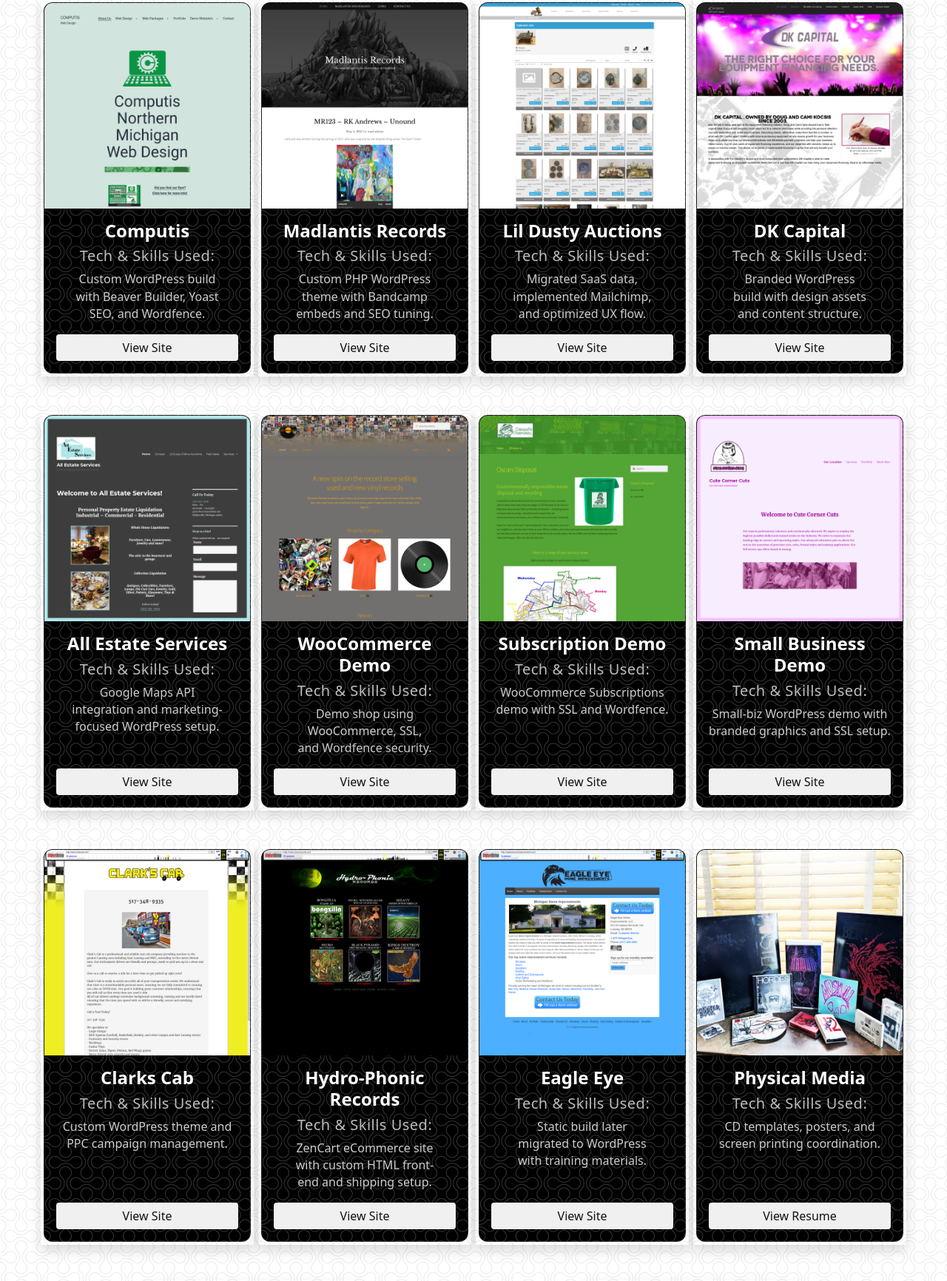
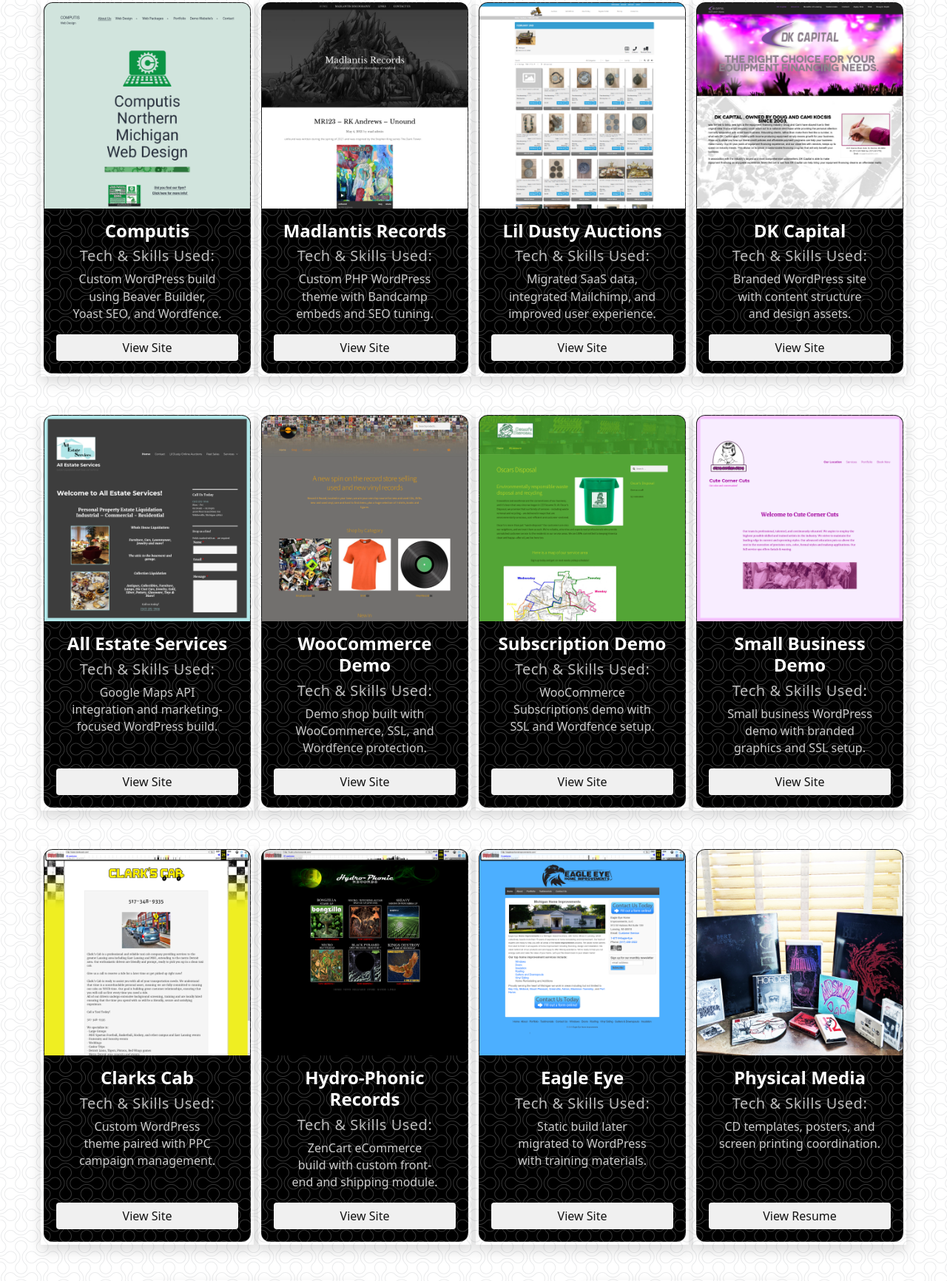
Before and after one commit to ComputisClark/phllpclrk-com, a PHP site: page / in a window 1280 px wide. Shown: the part 751-2483 px from the top of the page at 74% size. Run offline with PHP 8.4, Linux system fonts and the light colour scheme; some libraries are stand-ins or nearby versions.

Commit message:
Add files via upload

```diff
--- a/data/projects.php
+++ b/data/projects.php
@@ -1,201 +1,202 @@
 <?php
-// ============================================
-// phllpclrk.com – Portfolio Projects
-// ============================================
+// ============================================================
+// phllpclrk.com — Portfolio Projects Data
+// Structured list used by index.php to render the project grid
+// ============================================================
 
 $projects = [
 
-  // 2024
+  // === 2024 ===
   [
-    'title'   => 'Computis',
-    'img'     => 'images/Computis.png',
-    'alt'     => 'Computis website',
-    'url'     => 'https://www.computis.us/',
-    'desc'    => 'Custom WordPress build with Beaver Builder, Yoast SEO, and Wordfence.',
-    'button'  => 'View Site',
-    'external'=> true,
-    'year'    => 2024,
-    'month'   => 8,
+    'title'    => 'Computis',
+    'img'      => 'images/Computis.png',
+    'alt'      => 'Computis website',
+    'url'      => 'https://www.computis.us/',
+    'desc'     => 'Custom WordPress build using Beaver Builder, Yoast SEO, and Wordfence.',
+    'button'   => 'View Site',
+    'external' => true,
+    'year'     => 2024,
+    'month'    => 8,
   ],
   [
-    'title'   => 'Madlantis Records',
-    'img'     => 'images/MadlantisRecords.png',
-    'alt'     => 'Madlantis Records site',
-    'url'     => 'https://madlantisrecords.com/',
-    'desc'    => 'Custom PHP WordPress theme with Bandcamp embeds and SEO tuning.',
-    'button'  => 'View Site',
-    'external'=> true,
-    'year'    => 2024,
-    'month'   => 7,
+    'title'    => 'Madlantis Records',
+    'img'      => 'images/MadlantisRecords.png',
+    'alt'      => 'Madlantis Records site',
+    'url'      => 'https://madlantisrecords.com/',
+    'desc'     => 'Custom PHP WordPress theme with Bandcamp embeds and SEO tuning.',
+    'button'   => 'View Site',
+    'external' => true,
+    'year'     => 2024,
+    'month'    => 7,
   ],
 
-  // 2023
+  // === 2023 ===
   [
-    'title'   => 'Lil Dusty Auctions',
-    'img'     => 'images/lilDusty4.png',
-    'alt'     => 'Lil Dusty Auctions site',
-    'url'     => 'https://www.lildustyonline.com/',
-    'desc'    => 'Migrated SaaS data, implemented Mailchimp, and optimized UX flow.',
-    'button'  => 'View Site',
-    'external'=> true,
-    'year'    => 2023,
-    'month'   => 11,
+    'title'    => 'Lil Dusty Auctions',
+    'img'      => 'images/lilDusty4.png',
+    'alt'      => 'Lil Dusty Auctions site',
+    'url'      => 'https://www.lildustyonline.com/',
+    'desc'     => 'Migrated SaaS data, integrated Mailchimp, and improved user experience.',
+    'button'   => 'View Site',
+    'external' => true,
+    'year'     => 2023,
+    'month'    => 11,
   ],
 
-  // 2022
+  // === 2022 ===
   [
-    'title'   => 'DK Capital',
-    'img'     => 'images/DKCapital.png',
-    'alt'     => 'DK Capital site',
-    'url'     => 'https://www.dkcapitalinc.com/',
-    'desc'    => 'Branded WordPress build with design assets and content structure.',
-    'button'  => 'View Site',
-    'external'=> true,
-    'year'    => 2022,
-    'month'   => 9,
+    'title'    => 'DK Capital',
+    'img'      => 'images/DKCapital.png',
+    'alt'      => 'DK Capital site',
+    'url'      => 'https://www.dkcapitalinc.com/',
+    'desc'     => 'Branded WordPress site with content structure and design assets.',
+    'button'   => 'View Site',
+    'external' => true,
+    'year'     => 2022,
+    'month'    => 9,
   ],
 
-  // 2021
+  // === 2021 ===
   [
-    'title'   => 'All Estate Services',
-    'img'     => 'images/AllEstateServices.png',
-    'alt'     => 'All Estate Services site',
-    'url'     => 'https://allestateservices.com/',
-    'desc'    => 'Google Maps API integration and marketing-focused WordPress setup.',
-    'button'  => 'View Site',
-    'external'=> true,
-    'year'    => 2021,
-    'month'   => 6,
+    'title'    => 'All Estate Services',
+    'img'      => 'images/AllEstateServices.png',
+    'alt'      => 'All Estate Services site',
+    'url'      => 'https://allestateservices.com/',
+    'desc'     => 'Google Maps API integration and marketing-focused WordPress build.',
+    'button'   => 'View Site',
+    'external' => true,
+    'year'     => 2021,
+    'month'    => 6,
   ],
 
-  // 2020
+  // === 2020 ===
   [
-    'title'   => 'WooCommerce Demo',
-    'img'     => 'images/RecordARound.png',
-    'alt'     => 'WooCommerce demo',
-    'url'     => 'https://recordlabel.computis.us/',
-    'desc'    => 'Demo shop using WooCommerce, SSL, and Wordfence security.',
-    'button'  => 'View Site',
-    'external'=> true,
-    'year'    => 2020,
-    'month'   => 10,
+    'title'    => 'WooCommerce Demo',
+    'img'      => 'images/RecordARound.png',
+    'alt'      => 'WooCommerce demo',
+    'url'      => 'https://recordlabel.computis.us/',
+    'desc'     => 'Demo shop built with WooCommerce, SSL, and Wordfence protection.',
+    'button'   => 'View Site',
+    'external' => true,
+    'year'     => 2020,
+    'month'    => 10,
   ],
   [
-    'title'   => 'Northern Sludge',
-    'img'     => 'images/NorthernSludge.png',
-    'alt'     => 'Northern Sludge blog',
-    'url'     => 'https://northernsludge.com/',
-    'desc'    => 'Custom blog layout with Yoast SEO and performance tweaks.',
-    'button'  => 'View Site',
-    'external'=> true,
-    'year'    => 2020,
-    'month'   => 7,
+    'title'    => 'Northern Sludge',
+    'img'      => 'images/NorthernSludge.png',
+    'alt'      => 'Northern Sludge blog',
+    'url'      => 'https://northernsludge.com/',
+    'desc'     => 'Custom blog layout with Yoast SEO and performance optimization.',
+    'button'   => 'View Site',
+    'external' => true,
+    'year'     => 2020,
+    'month'    => 7,
   ],
   [
-    'title'   => 'Sunrise Social',
-    'img'     => 'images/SunriseSocial.png',
-    'alt'     => 'Sunrise Social site',
-    'url'     => 'https://www.sunrisesocial.net/',
-    'desc'    => 'Branding, logo design, and WordPress security configuration.',
-    'button'  => 'View Site',
-    'external'=> true,
-    'year'    => 2020,
-    'month'   => 4,
+    'title'    => 'Sunrise Social',
+    'img'      => 'images/SunriseSocial.png',
+    'alt'      => 'Sunrise Social site',
+    'url'      => 'https://www.sunrisesocial.net/',
+    'desc'     => 'Branding, logo design, and secure WordPress configuration.',
+    'button'   => 'View Site',
+    'external' => true,
+    'year'     => 2020,
+    'month'    => 4,
   ],
   [
-    'title'   => 'Subscription Demo',
-    'img'     => 'images/OscarsDisposal.png',
-    'alt'     => 'Subscription demo',
-    'url'     => 'https://disposal.computis.us/',
-    'desc'    => 'WooCommerce Subscriptions demo with SSL and Wordfence.',
-    'button'  => 'View Site',
-    'external'=> true,
-    'year'    => 2020,
-    'month'   => 2,
+    'title'    => 'Subscription Demo',
+    'img'      => 'images/OscarsDisposal.png',
+    'alt'      => 'Subscription demo',
+    'url'      => 'https://disposal.computis.us/',
+    'desc'     => 'WooCommerce Subscriptions demo with SSL and Wordfence setup.',
+    'button'   => 'View Site',
+    'external' => true,
+    'year'     => 2020,
+    'month'    => 2,
   ],
 
-  // 2019
+  // === 2019 ===
   [
-    'title'   => 'Small Business Demo',
-    'img'     => 'images/CuteCornerCuts.png',
-    'alt'     => 'Small Business demo',
-    'url'     => 'http://www.salon.computis.us/',
-    'desc'    => 'Small-biz WordPress demo with branded graphics and SSL setup.',
-    'button'  => 'View Site',
-    'external'=> true,
-    'year'    => 2019,
-    'month'   => 11,
+    'title'    => 'Small Business Demo',
+    'img'      => 'images/CuteCornerCuts.png',
+    'alt'      => 'Small Business demo',
+    'url'      => 'http://www.salon.computis.us/',
+    'desc'     => 'Small business WordPress demo with branded graphics and SSL setup.',
+    'button'   => 'View Site',
+    'external' => true,
+    'year'     => 2019,
+    'month'    => 11,
   ],
 
-  // 2016
+  // === 2016 ===
   [
-    'title'   => 'Hydro-Phonic Records',
-    'img'     => 'images/Hydro-PhonicRecords2.png',
-    'alt'     => 'Hydro-Phonic Records site',
-    'url'     => 'https://web.archive.org/web/20161002020107/http://hydro-phonicrecords.com/',
-    'desc'    => 'ZenCart eCommerce site with custom HTML front-end and shipping setup.',
-    'button'  => 'View Site',
-    'external'=> true,
-    'year'    => 2016,
-    'month'   => 6,
+    'title'    => 'Hydro-Phonic Records',
+    'img'      => 'images/Hydro-PhonicRecords2.png',
+    'alt'      => 'Hydro-Phonic Records site',
+    'url'      => 'https://web.archive.org/web/20161002020107/http://hydro-phonicrecords.com/',
+    'desc'     => 'ZenCart eCommerce build with custom front-end and shipping module.',
+    'button'   => 'View Site',
+    'external' => true,
+    'year'     => 2016,
+    'month'    => 6,
   ],
   [
-    'title'   => 'Clarks Cab',
-    'img'     => 'images/ClarksCab.png',
-    'alt'     => 'Clarks Cab site',
-    'url'     => 'https://web.archive.org/web/20161025094321/http://www.clarkscab.com/',
-    'desc'    => 'Custom WordPress theme and PPC campaign management.',
-    'button'  => 'View Site',
-    'external'=> true,
-    'year'    => 2016,
-    'month'   => 10,
+    'title'    => 'Clarks Cab',
+    'img'      => 'images/ClarksCab.png',
+    'alt'      => 'Clarks Cab site',
+    'url'      => 'https://web.archive.org/web/20161025094321/http://www.clarkscab.com/',
+    'desc'     => 'Custom WordPress theme paired with PPC campaign management.',
+    'button'   => 'View Site',
+    'external' => true,
+    'year'     => 2016,
+    'month'    => 10,
   ],
 
-  // 2015
+  // === 2015 ===
   [
-    'title'   => 'Eagle Eye',
-    'img'     => 'images/EagleEyeHom Improvements.png',
-    'alt'     => 'Eagle Eye site',
-    'url'     => 'https://web.archive.org/web/20150302171231/http://eagleeyehomeimprovements.com/',
-    'desc'    => 'Static build later migrated to WordPress with training materials.',
-    'button'  => 'View Site',
-    'external'=> true,
-    'year'    => 2015,
-    'month'   => 3,
+    'title'    => 'Eagle Eye',
+    'img'      => 'images/EagleEyeHom Improvements.png',
+    'alt'      => 'Eagle Eye site',
+    'url'      => 'https://web.archive.org/web/20150302171231/http://eagleeyehomeimprovements.com/',
+    'desc'     => 'Static build later migrated to WordPress with training materials.',
+    'button'   => 'View Site',
+    'external' => true,
+    'year'     => 2015,
+    'month'    => 3,
   ],
 
-  // 2010 (legacy/creative — always last)
+  // === Legacy / Creative Work (Always Last) ===
   [
-    'title'   => 'Physical Media',
-    'img'     => 'images/PrintMedia.jpg',
-    'alt'     => 'Print Media samples',
-    'url'     => 'resume.php',
-    'desc'    => 'CD templates, posters, and screen printing coordination.',
-    'button'  => 'View Resume',
-    'external'=> false,
-    'year'    => 2010,
-    'month'   => 1,
+    'title'    => 'Physical Media',
+    'img'      => 'images/PrintMedia.jpg',
+    'alt'      => 'Print Media samples',
+    'url'      => 'resume.php',
+    'desc'     => 'CD templates, posters, and screen printing coordination.',
+    'button'   => 'View Resume',
+    'external' => false,
+    'year'     => 2010,
+    'month'    => 1,
   ],
   [
-    'title'   => 'Video Production',
-    'img'     => 'images/VideoMedia.jpg',
-    'alt'     => 'Video production',
-    'url'     => 'resume.php',
-    'desc'    => 'Filming, editing, and post-production using Avid and Resolve.',
-    'button'  => 'View Resume',
-    'external'=> false,
-    'year'    => 2010,
-    'month'   => 1,
+    'title'    => 'Video Production',
+    'img'      => 'images/VideoMedia.jpg',
+    'alt'      => 'Video production',
+    'url'      => 'resume.php',
+    'desc'     => 'Filming, editing, and post-production using Avid and Resolve.',
+    'button'   => 'View Resume',
+    'external' => false,
+    'year'     => 2010,
+    'month'    => 1,
   ],
   [
-    'title'   => 'Web Graphics',
-    'img'     => 'images/WebGraphics.jpg',
-    'alt'     => 'Web graphics',
-    'url'     => 'resume.php',
-    'desc'    => 'Logo and layout design for print and web using Adobe Suite.',
-    'button'  => 'View Resume',
-    'external'=> false,
-    'year'    => 2010,
-    'month'   => 1,
+    'title'    => 'Web Graphics',
+    'img'      => 'images/WebGraphics.jpg',
+    'alt'      => 'Web graphics',
+    'url'      => 'resume.php',
+    'desc'     => 'Logo and layout design for print and web using Adobe Suite.',
+    'button'   => 'View Resume',
+    'external' => false,
+    'year'     => 2010,
+    'month'    => 1,
   ],
 ];
```
